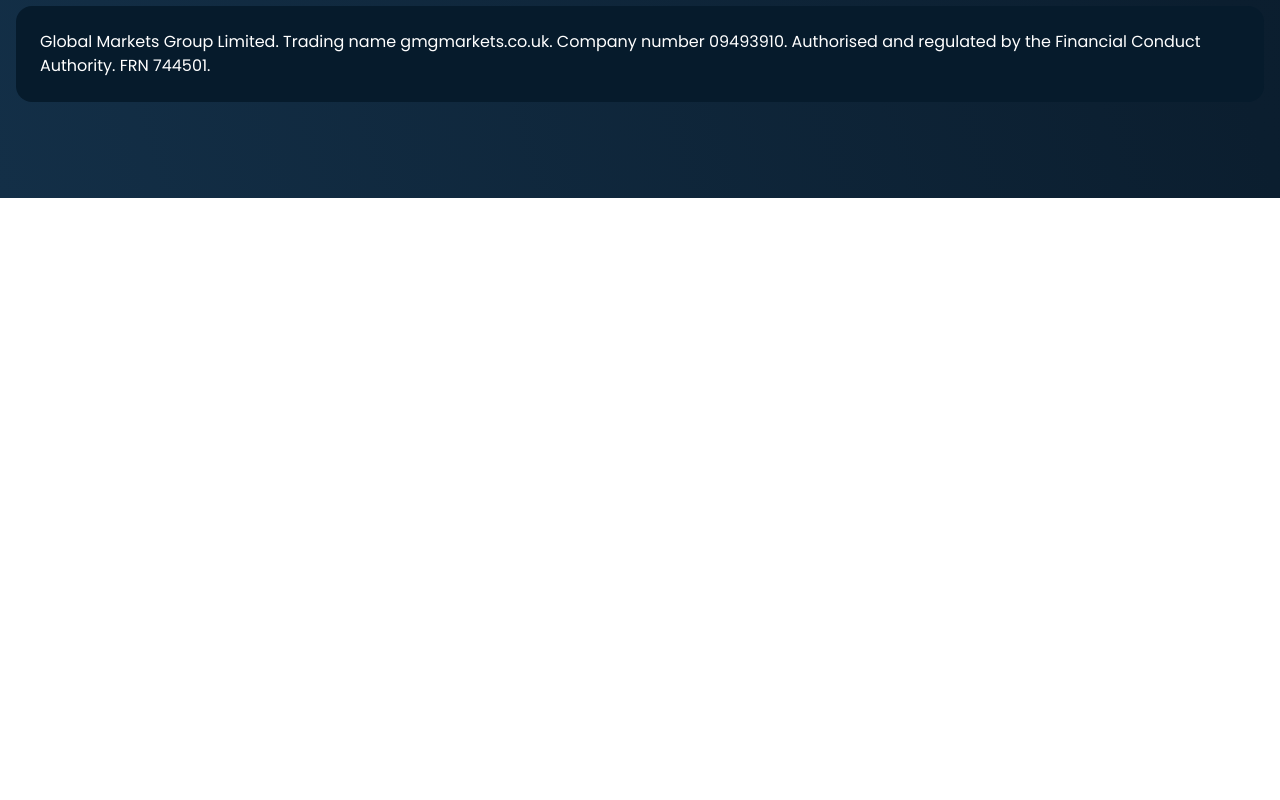
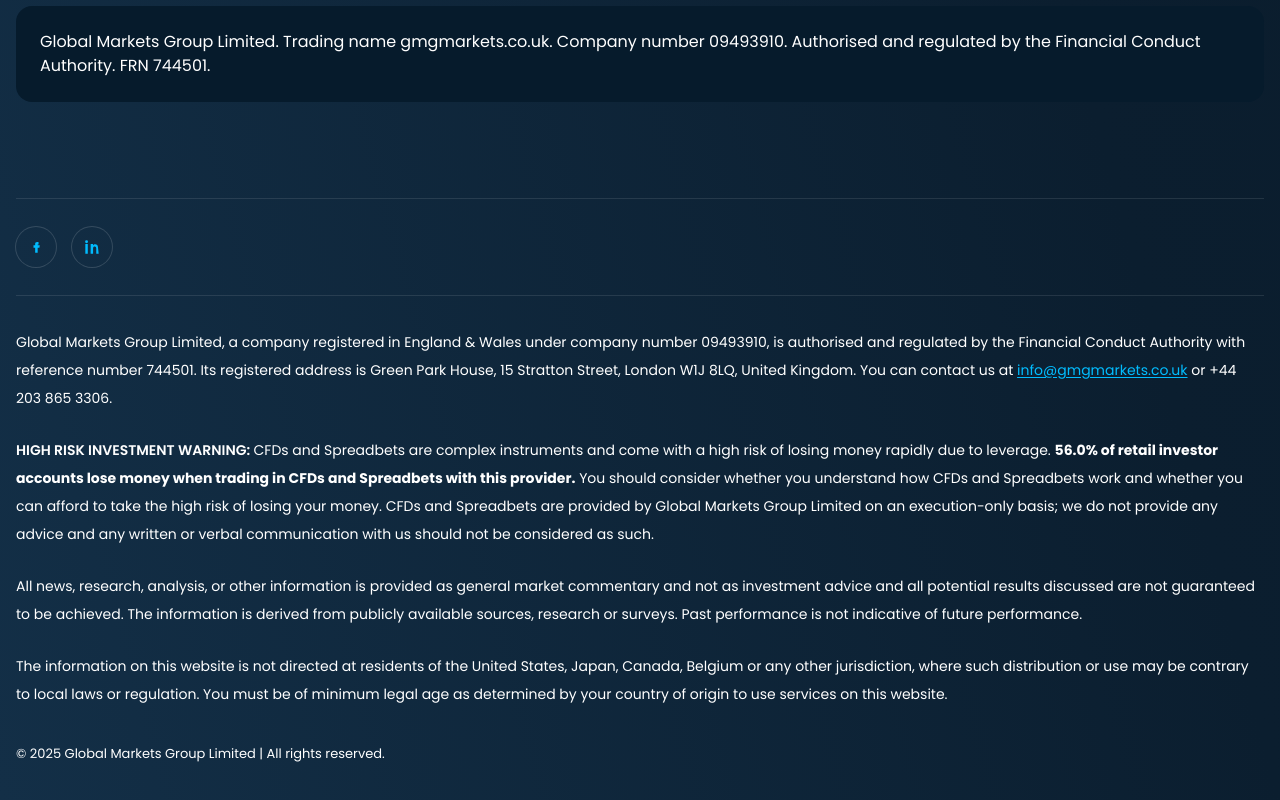
Before and after one commit to GTC-X/gmgprime, a Next.js app: page /en in a window 1280 px wide. Shown: the part 3950-4750 px from the top of the page. Before the commit the page ends 4148 px from the top, so only its background shows below. Built offline with nearby package versions, Linux system fonts and the light colour scheme.

Commit message:
Fixed : footer added

```diff
--- a/src/app/[locale]/about-us/page.jsx
+++ b/src/app/[locale]/about-us/page.jsx
@@ -12,6 +12,7 @@
 import Commitments from "./components/Commitment";
 import Careers from "./components/Careers";
 import Header from "../new-site/components/Header";
+import NewCommonFooter from "../new-site/components/sections/Footer";
 
 
 
@@ -30,6 +31,7 @@
             {/* <Leadership /> */}
             <Commitments />
             <Careers />
+            <NewCommonFooter/>
         </main>
     );
 }
--- a/src/app/[locale]/contact-us/page.jsx
+++ b/src/app/[locale]/contact-us/page.jsx
@@ -1,4 +1,5 @@
 import Header from "../new-site/components/Header";
+import NewCommonFooter from "../new-site/components/sections/Footer";
 
 export const metadata = {
     title: "Contact Us | GMG Prime",
@@ -208,6 +209,7 @@
                     </div>
                 </div>
             </section>
+            <NewCommonFooter />
         </main>
     );
 }
--- a/src/app/[locale]/faqs/page.jsx
+++ b/src/app/[locale]/faqs/page.jsx
@@ -2,6 +2,7 @@
 "use client";
 import { useMemo, useState } from "react";
 import Header from "../new-site/components/Header";
+import NewCommonFooter from "../new-site/components/sections/Footer";
 
 const sections = [
     {
@@ -326,12 +327,15 @@
                     </div>
                 </div>
             </section>
+                        <NewCommonFooter />
+
         </main>
     );
 }
 
 function SectionBlock({ section, openKey, setOpenKey }) {
     return (
+        <>
             <div id={section.id} className="space-y-4">
                 <h2 className="text-heading-2">{section.title}</h2>
 
@@ -375,5 +379,6 @@
                     })}
                 </div>
             </div>
+        </>
     );
 }
--- /dev/null
+++ b/src/app/[locale]/new-site/components/sections/Footer.jsx
@@ -0,0 +1,118 @@
+export default function NewCommonFooter({
+    companyName = "Global Markets Group Limited",
+    companyNumber = "09493910",
+    fcaRef = "744501",
+    address = "Green Park House, 15 Stratton Street, London W1J 8LQ, United Kingdom",
+    email = "info@gmgmarkets.co.uk",
+    phone = "+44 203 865 3306",
+    warningPercent = "56.0%",
+    year = new Date().getFullYear(),
+}) {
+    return (
+        <footer className="bg-navy-950 text-text-base">
+            {/* Top divider */}
+            <div className="container">
+                <div className="border-t border-white/10" />
+            </div>
+
+            {/* Social + payments */}
+            <div className="container py-6 md:py-7">
+                <div className="flex items-center justify-between gap-6">
+                    {/* Social */}
+                    <div className="flex items-center gap-4">
+                        <a
+                            href="#"
+                            aria-label="Facebook"
+                            className="group grid h-10 w-10 place-items-center rounded-full ring-1 ring-white/15 hover:ring-white/25"
+                        >
+                            {/* fb */}
+                            <svg width="20" height="20" viewBox="0 0 24 24" className="text-sky-400 group-hover:text-sky-300">
+                                <path
+                                    fill="currentColor"
+                                    d="M13.5 9H15V6h-1.5C11.57 6 11 7.03 11 8.5V10H9v3h2v6h3v-6h2.1l.4-3H14v-1c0-.55.45-1 1-1"
+                                />
+                            </svg>
+                        </a>
+                        <a
+                            href="#"
+                            aria-label="LinkedIn"
+                            className="group grid h-10 w-10 place-items-center rounded-full ring-1 ring-white/15 hover:ring-white/25"
+                        >
+                            {/* in */}
+                            <svg width="20" height="20" viewBox="0 0 24 24" className="text-sky-400 group-hover:text-sky-300">
+                                <path
+                                    fill="currentColor"
+                                    d="M6.94 8.5H4V20h2.94zM5.47 4a1.73 1.73 0 1 0 0 3.46 1.73 1.73 0 0 0 0-3.46M20 20h-2.9v-6.2c0-1.48-.53-2.49-1.84-2.49-.99 0-1.58.67-1.84 1.32-.1.24-.12.58-.12.92V20H10.4s.04-10.18 0-11.5h2.9v1.63c.38-.58 1.06-1.4 2.58-1.4 1.88 0 3.31 1.23 3.31 3.86z"
+                                />
+                            </svg>
+                        </a>
+                    </div>
+
+                    {/* Payment badges */}
+                    {/* <div className="hidden items-center gap-5 md:flex">
+                         <div className="rounded-lg bg-white/5 px-3 py-2 text-[12px] leading-none ring-1 ring-white/10">
+                            <span className="font-semibold tracking-wider">VISA</span>
+                        </div>
+                         <div className="flex items-center gap-2 rounded-lg bg-white/5 px-3 py-2 ring-1 ring-white/10">
+                            <span className="inline-flex">
+                                <span className="mr-[-6px] h-3.5 w-3.5 rounded-full bg-[#EA001B]" />
+                                <span className="h-3.5 w-3.5 rounded-full bg-[#FF5F00] opacity-90" />
+                            </span>
+                            <span className="text-[11px]">mastercard</span>
+                        </div>
+                         <div className="rounded-lg bg-white/5 px-3 py-2 text-[12px] ring-1 ring-white/10">
+                            Google Pay
+                        </div>
+                         <div className="rounded-md bg-white px-3 py-1.5 text-[12px] font-medium text-black">
+                             Pay
+                        </div>
+                    </div> */}
+                </div>
+            </div>
+
+            {/* Divider */}
+            <div className="container">
+                <div className="border-t border-white/10" />
+            </div>
+
+            {/* Regulatory text */}
+            <div className="container space-y-6 py-8 text-[14px] leading-7 text-text-mute">
+                <p>
+                    <span className="text-text-base">{companyName}</span>, a company registered in England &amp; Wales
+                    under company number {companyNumber}, is authorised and regulated by the Financial Conduct Authority with
+                    reference number {fcaRef}. Its registered address is {address}. You can contact us at{" "}
+                    <a href={`mailto:${email}`} className="text-sky-400 hover:text-sky-300 underline underline-offset-2">
+                        {email}
+                    </a>{" "}
+                    or {phone}.
+                </p>
+
+                <p className="text-text-base">
+                    <span className="font-semibold">HIGH RISK INVESTMENT WARNING: </span>
+                    CFDs and Spreadbets are complex instruments and come with a high risk of losing money rapidly due to leverage.{" "}
+                    <span className="font-extrabold">{warningPercent} of retail investor accounts lose money when trading in CFDs and Spreadbets with this provider.</span>{" "}
+                    You should consider whether you understand how CFDs and Spreadbets work and whether you can afford to take the high risk of losing your
+                    money. CFDs and Spreadbets are provided by {companyName} on an execution-only basis; we do not provide any
+                    advice and any written or verbal communication with us should not be considered as such.
+                </p>
+
+                <p>
+                    All news, research, analysis, or other information is provided as general market commentary and not as
+                    investment advice and all potential results discussed are not guaranteed to be achieved. The information is
+                    derived from publicly available sources, research or surveys. Past performance is not indicative of future
+                    performance.
+                </p>
+
+                <p>
+                    The information on this website is not directed at residents of the United States, Japan, Canada, Belgium or
+                    any other jurisdiction, where such distribution or use may be contrary to local laws or regulation. You must
+                    be of minimum legal age as determined by your country of origin to use services on this website.
+                </p>
+
+                <p className="pt-2 text-[13px] text-text-base">
+                    © {year} {companyName} | All rights reserved.
+                </p>
+            </div>
+        </footer>
+    );
+}
--- a/src/app/[locale]/page.js
+++ b/src/app/[locale]/page.js
@@ -1,50 +1,3 @@
-// // app/page.tsx  (App Router)  — or pages/index.tsx if using Pages Router
-// import AffiliatedForm from "./components/MainForm";
-// import bgOverlay from "./assets/bg-overlay.webp"; // ✅ static import gives a hashed .src at build
-
-// export default function HomePage() {
-//   return (
-//     <>
-//       {/* Fixed overlay pinned to the bottom of the viewport */}
-//       <div
-//         aria-hidden="true"
-//         className="fixed inset-x-0 bottom-0 z-10 pointer-events-none select-none"
-//       >
-//         <div
-//           className="w-full h-[220px] md:h-[800px] bg-top bg-cover opacity-80"
-//           style={{ backgroundImage: `url(${bgOverlay.src})` }}
-//         />
-//       </div>
-
-//       {/* Page content */}
-//       <section className="relative min-h-screen bg-[#F2F6F9]">
-//         {/* Keep content above the overlay */}
-//         <div className="relative z-20 container mx-auto py-10">
-//           <AffiliatedForm />
-//         </div>
-//       </section>
-//     </>
-//   );
-// }
-
-// app/page.tsx  (App Router)  — or pages/index.tsx if using Pages Router
-import AffiliatedForm from "./components/MainForm";
-import bgOverlay from "./assets/bg-overlay.webp"; // ✅ static import gives a hashed .src at build
-import FxOfferingSection from "./new/components/sectionOne";
-import GtcCpaHero from "./new/components/banner";
-import ReasonsFlipGrid from "./new/components/sectionTwo";
-import ClientsSlider from "./new/components/sectionThree";
-import FaqSection from "./new/components/sectionFour";
-import PartnerCta from "./new/components/lastSection";
-import CommonFooter from "./components/Footer";
-import CommonHeader from "./components/Header";
-import SliderModalPrime from "./components/SliderModal";
-import NewBanner from "./components/NewHeader";
-import SolutionsSnapshot from "./components/NewSectionOne";
-import TechnologyHighlight from "./components/NewSectionTwo";
-import InstrumentsOverview from "./components/NewSectionThree";
-import OnboardingHowItWorks from "./components/NewSectionFour";
-import PromoStripes from "./components/NewSectionFive";
 import Header from "./new-site/components/Header";
 import MobileNav from "./new-site/components/MobileNav";
 import Hero from "./new-site/components/sections/Hero";
@@ -52,7 +5,7 @@
 import PrimeServices from "./new-site/components/sections/PrimeServices";
 import Rostro from "./new-site/components/sections/Rostro";
 import ExploreSolutions from "./new-site/components/sections/ExploreSolutions";
-import Footer from "./new-site/components/Footer";
+ import NewCommonFooter from "./new-site/components/sections/Footer";
 
 export const metadata = {
   title: "Become a GTC Partner & Earn More with Top CPA & Rebates",
@@ -78,7 +31,7 @@
                 <CTA /> */}
       {/* <Discover />
             <LegalRisk /> */}
-      <Footer />
+      <NewCommonFooter />
     </>
   );
 }
--- a/src/app/[locale]/technology/page.jsx
+++ b/src/app/[locale]/technology/page.jsx
@@ -6,6 +6,7 @@
 import Hero from "./components/hero";
 import TechSpecs from "./components/techSpecs";
 import Link from "next/link";
+import NewCommonFooter from "../new-site/components/sections/Footer";
 
 
 
@@ -132,6 +133,7 @@
 
             <TechSpecs />
             <CTA />
+            <NewCommonFooter/>
         </>
     );
 }
```
Lines whose indentation alone changed are shown as unchanged.
